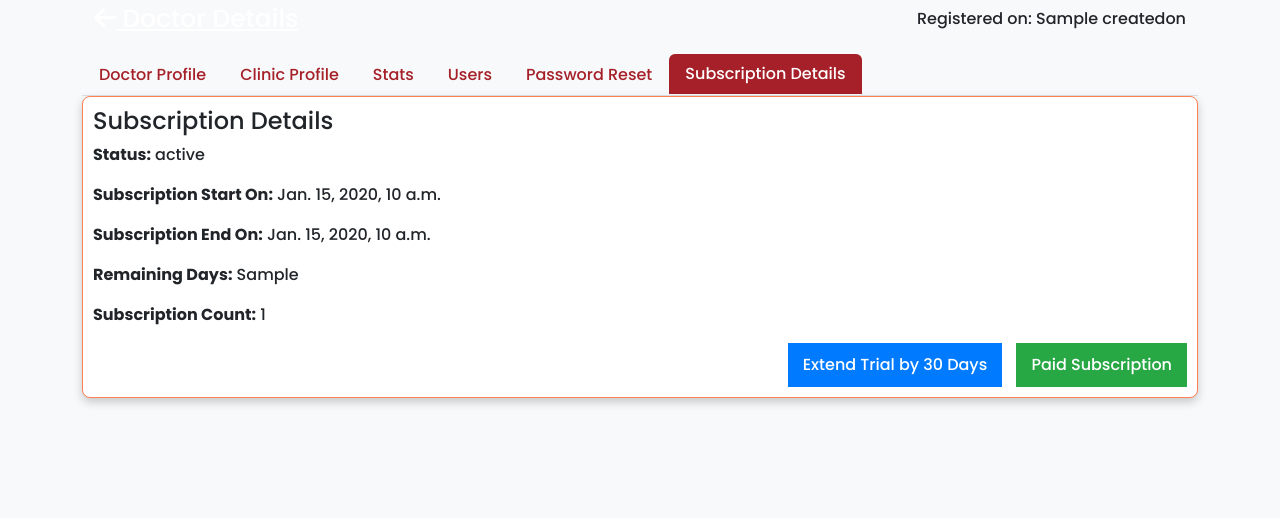
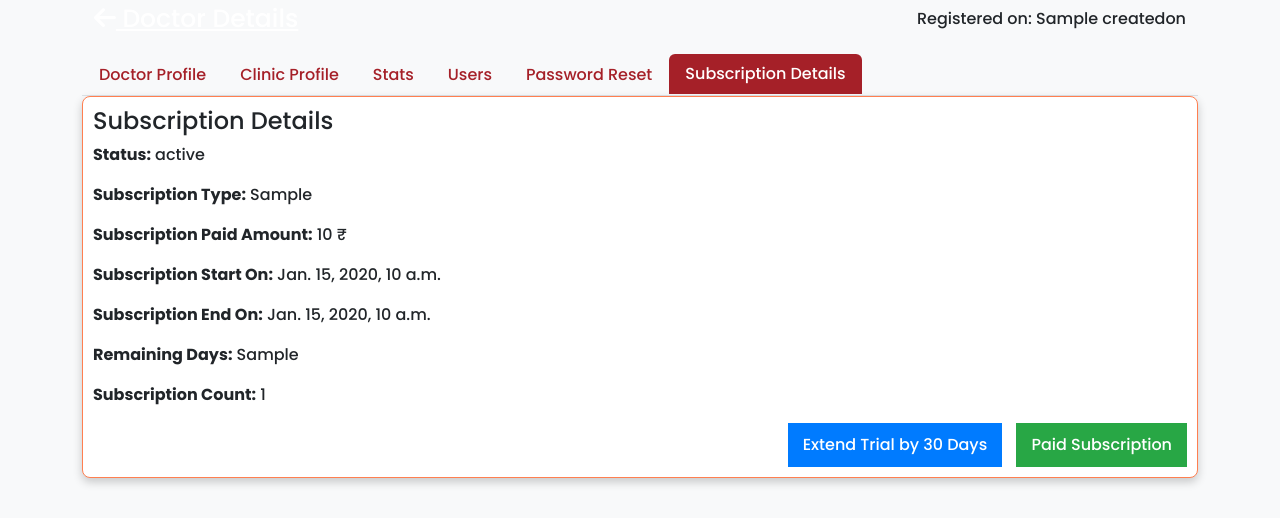
Before and after one commit to SunilLimje1979/MahiAdmin, a Django app: template templates/main/doctorDetails.html in a window 1280 px wide, after a click on "Subscription Details". Shown: the top 518 px of the page. Run offline with Django 5.2, Linux system fonts and the light colour scheme; tables that the repository leaves empty hold one stand-in row (values such as "Sample post"); the template is opened without the code that fills it: values that come from a table or form of the project are taken from there, most other values are stand-ins (such as "Sample title", 1, 10 or a date in 2020).

Commit message:
added the subscription type and amount paid detail in subscription tab

```diff
--- a/templates/main/doctorDetails.html
+++ b/templates/main/doctorDetails.html
@@ -155,6 +155,14 @@
                     <!-- Status -->
                     <p><strong>Status:</strong> {{ subscription.status }}</p>
 
+                    <!-- Subscription type -->
+                    <p><strong>Subscription Type:</strong> {{ subscription.subscription_type}}</p>
+
+                    <!-- Subscription Amount Paid -->
+                    {% if subscription.subscription_paid_amount %}
+                        <p><strong>Subscription Paid Amount:</strong> {{ subscription.subscription_paid_amount}} &#8377;</p>
+                    {%endif%}
+
                     <!-- Start Date -->
                     <p><strong>Subscription Start On:</strong> {{ subscription.subscription_start_on }}</p>
 
```
